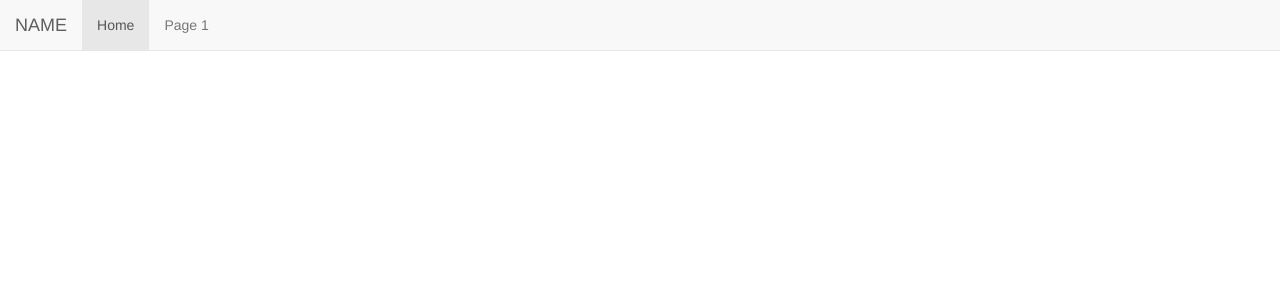
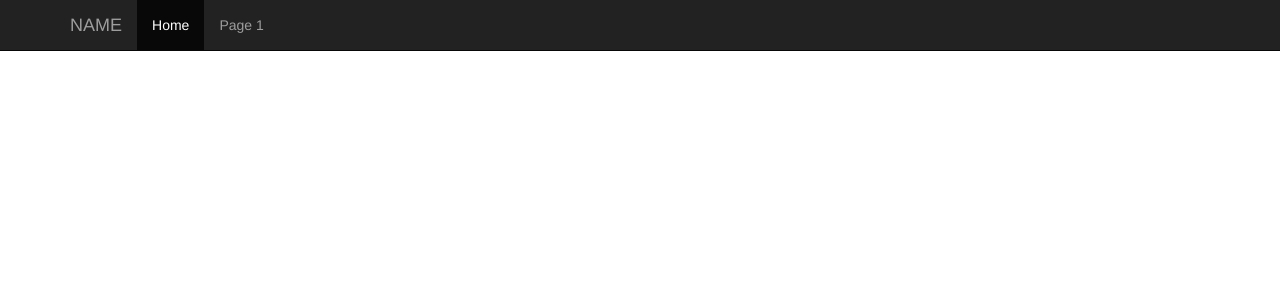
Before and after one commit to askyel/recipeAPIs, a Flask app: page / in a window 1280 px wide. Shown: the top 300 px of the page. Run offline with Flask 2, Linux system fonts and the light colour scheme; some libraries are stand-ins or nearby versions.

Commit message:
updating from Air

```diff
--- a/templates/master.html
+++ b/templates/master.html
@@ -22,8 +22,8 @@
 
 <body>
 	<!-- Fixed navbar -->
-	<nav class="navbar navbar-default navbar-fixed-top">
-		<div class="container-fluid">
+	<nav class="navbar navbar-inverse navbar-fixed-top">
+		<div class="container">
 			<div class="navbar-header">
 				<a class="navbar-brand" href="#">NAME</a>
 			</div>
```
